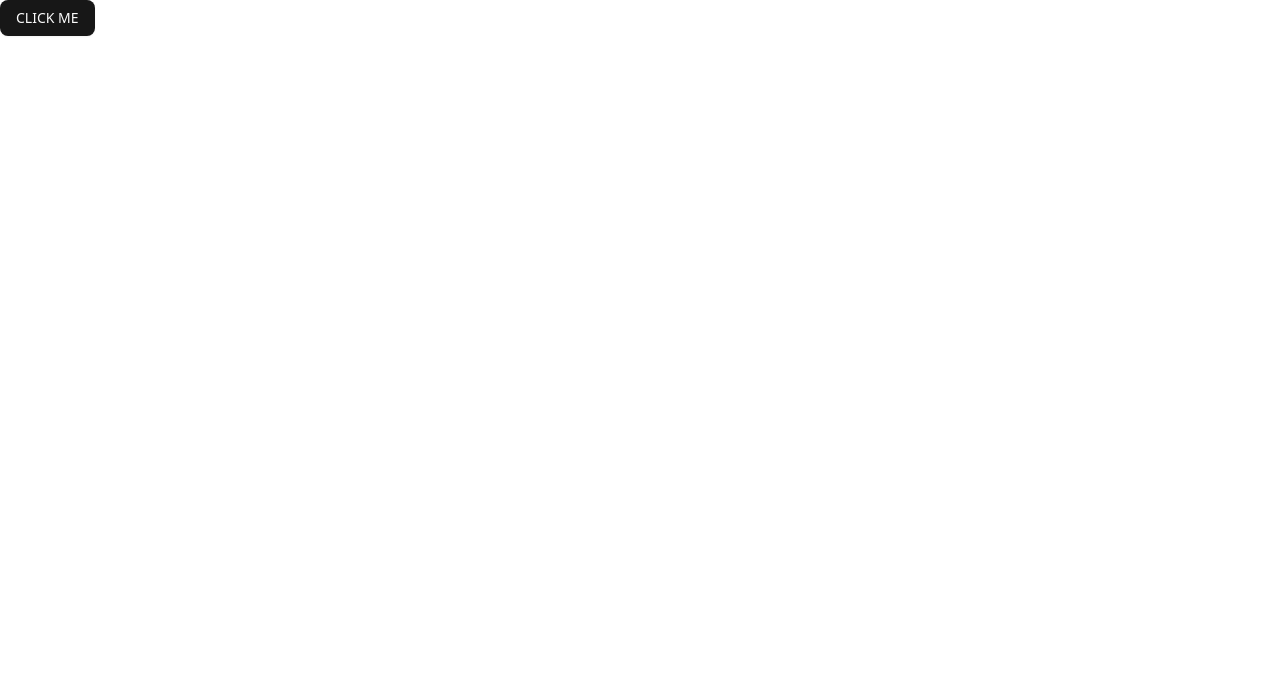
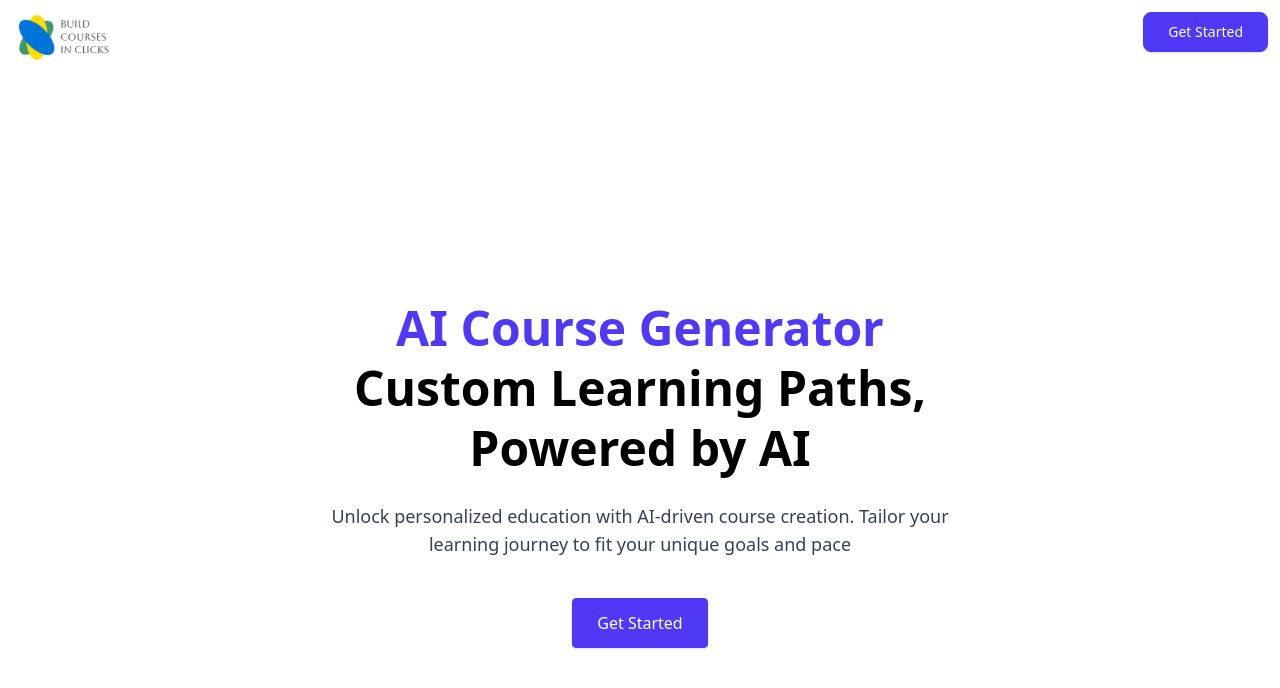
Before and after one commit to Anshika070503/AI-Course-Generator-App, a Next.js app: page / in a window 1280 px wide. Shown: the top 688 px of the page. Built offline with nearby package versions, Linux system fonts and the light colour scheme.

Commit message:
Landing screen work

```diff
--- /dev/null
+++ b/app/_components/Header.jsx
@@ -0,0 +1,14 @@
+import { Button } from '@/components/ui/button'
+import Image from 'next/image'
+import React from 'react'
+
+function Header() {
+  return (
+    <div className='flex justify-between p-3 shadow-sm'>
+      <Image src="/logo.png" alt="Company Logo" width={100} height={50} />
+      <Button variant="success" size="lg" >Get Started</Button>
+    </div>
+  )
+}
+
+export default Header
--- /dev/null
+++ b/app/_components/Hero.jsx
@@ -0,0 +1,35 @@
+import React from 'react'
+import "@fontsource/inter"
+import "@fontsource/montserrat"
+
+
+function Hero() {
+  return (
+    <section className="bg-white lg:h-screen flex items-center justify-center">
+      <div className="w-full max-w-5xl px-6 py-16 sm:px-8 sm:py-24 lg:py-32">
+        <div className="text-center space-y-6">
+          <h1 className="text-3xl font-extrabold text-indigo-600 sm:text-5xl leading-tight font-montserrat">
+            AI Course Generator
+            <br />
+            <strong className="font-bold text-black"> Custom Learning Paths, <br /> Powered by AI</strong>
+          </h1>
+
+          <p className="text-base text-gray-700 sm:text-lg max-w-2xl mx-auto">
+            Unlock personalized education with AI-driven course creation. Tailor your learning journey to fit your unique goals and pace
+          </p>
+
+          <div className="flex justify-center gap-4 pt-4">
+            <a
+              className="inline-block rounded border border-indigo-600 bg-indigo-600 px-6 py-3 font-medium text-white shadow-sm transition-colors hover:bg-indigo-700"
+              href="#"
+            >
+              Get Started
+            </a>
+          </div>
+        </div>
+      </div>
+    </section>
+  )
+}
+
+export default Hero
--- a/app/page.js
+++ b/app/page.js
@@ -1,10 +1,15 @@
 import { Button } from "@/components/ui/button";
 import Image from "next/image";
+import Header from "./_components/Header";
+import Hero from "./_components/Hero";
 
 export default function Home() {
   return (
     <div>
-     <Button>CLICK ME</Button>
+     {/* Header */}
+     <Header/>
+     {/* Hero */}
+     <Hero/>
     </div>
   );
 }
--- a/components/ui/button.jsx
+++ b/components/ui/button.jsx
@@ -16,10 +16,11 @@ const buttonVariants = cva(
         outline:
           "border bg-background shadow-xs hover:bg-accent hover:text-accent-foreground dark:bg-input/30 dark:border-input dark:hover:bg-input/50",
         secondary:
-          "bg-secondary text-secondary-foreground shadow-xs hover:bg-secondary/80",
+          "bg-primary text-primary-foreground shadow-xs hover:bg-primary/90",
         ghost:
           "hover:bg-accent hover:text-accent-foreground dark:hover:bg-accent/50",
         link: "text-primary underline-offset-4 hover:underline",
+        success: "inline-block rounded border border-indigo-600 bg-indigo-600 font-medium text-white shadow-sm transition-colors hover:bg-indigo-700",
       },
       size: {
         default: "h-9 px-4 py-2 has-[>svg]:px-3",
--- a/package.json
+++ b/package.json
@@ -9,6 +9,8 @@
     "lint": "next lint"
   },
   "dependencies": {
+    "@fontsource/inter": "^5.2.5",
+    "@fontsource/montserrat": "^5.2.5",
     "@radix-ui/react-slot": "^1.2.2",
     "class-variance-authority": "^0.7.1",
     "clsx": "^2.1.1",
```
Also changed, not shown: public/logo.png (added), 1 other file (tests, documents, lock files or other folders).
